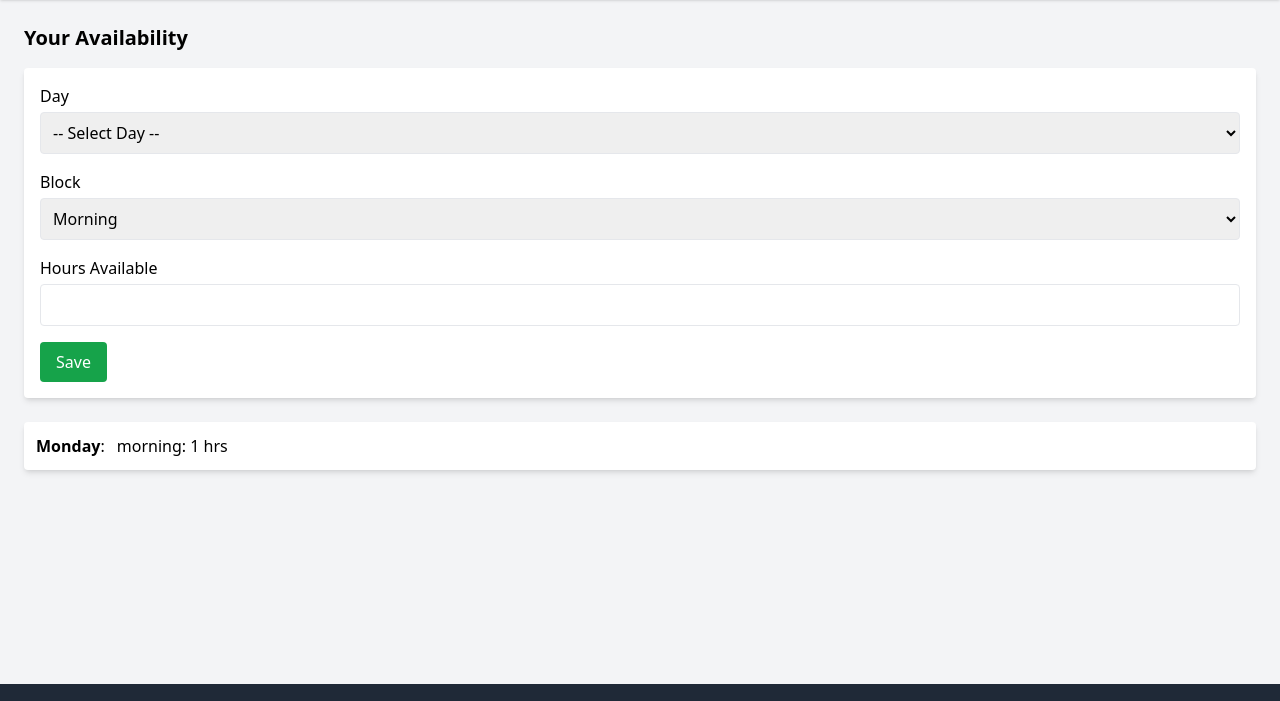
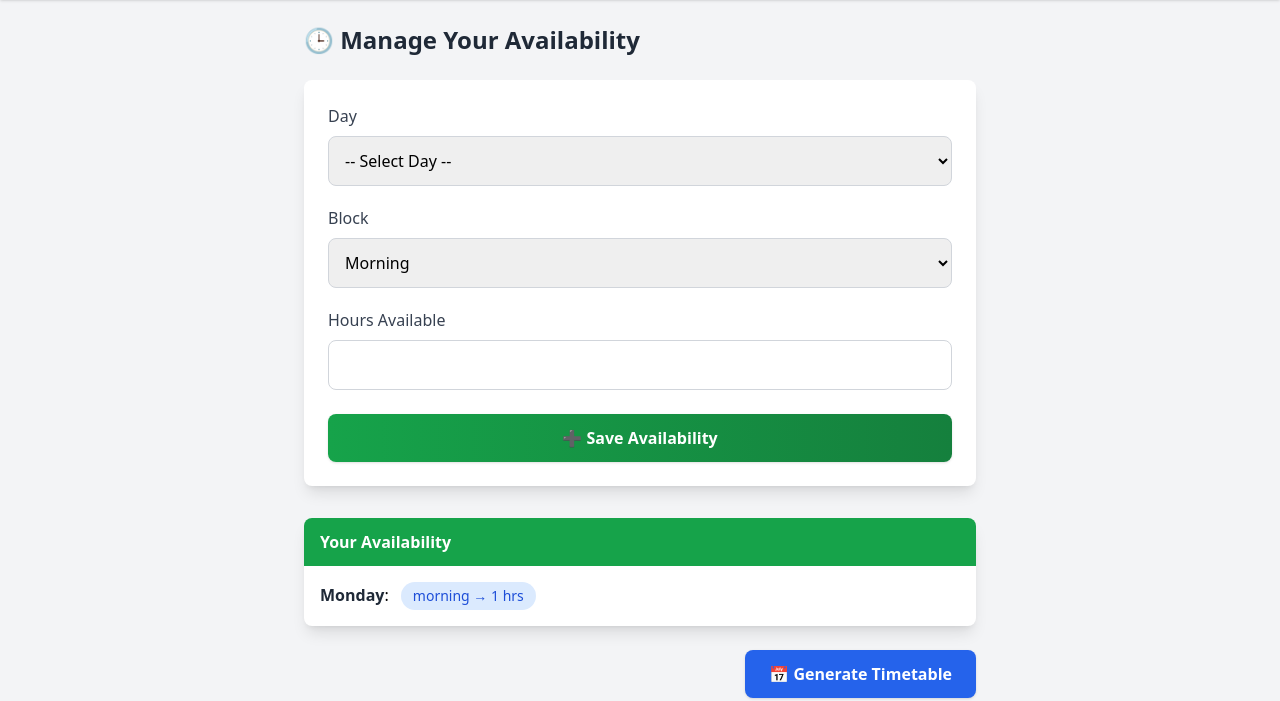
Before and after one commit to K1motho/timeTable_generator, a Django app: page /availability/ in a window 1280 px wide. Shown: the part 60-761 px from the top of the page. Run offline with Django 5.2, Linux system fonts and the light colour scheme; tables that the repository leaves empty hold one stand-in row (values such as "Sample post"); one stand-in notice (Sample message) is shown; some libraries are stand-ins or nearby versions.

Commit message:
now moves to availability

```diff
--- a/timetable/tapp/templates/availability_list.html
+++ b/timetable/tapp/templates/availability_list.html
@@ -2,13 +2,15 @@
 {% block title %}Availability{% endblock %}
 
 {% block content %}
-  <h2 class="text-xl font-semibold mb-4">Your Availability</h2>
+<div class="max-w-2xl mx-auto">
+  <h2 class="text-2xl font-bold text-gray-800 mb-6">🕒 Manage Your Availability</h2>
 
-  <form method="post" onsubmit="return validateForm()" class="bg-white shadow-md rounded p-4 mb-6">
+  <!-- Add Availability Form -->
+  <form method="post" class="bg-white shadow-lg rounded-lg p-6 mb-8">
     {% csrf_token %}
-    <div class="mb-4">
-      <label class="block font-medium mb-1">Day</label>
-      <select name="day" class="w-full border rounded p-2" required>
+    <div class="mb-5">
+      <label class="block text-gray-700 font-medium mb-2">Day</label>
+      <select name="day" class="w-full border border-gray-300 rounded-lg p-3 focus:outline-none focus:ring-2 focus:ring-blue-500" required>
         <option value="">-- Select Day --</option>
         <option value="mon">Monday</option>
         <option value="tue">Tuesday</option>
@@ -18,38 +20,87 @@
         <option value="sat">Saturday</option>
       </select>
     </div>
-    <div class="mb-4">
-      <label class="block font-medium mb-1">Block</label>
-      <select name="block" class="w-full border rounded p-2" required>
+
+    <div class="mb-5">
+      <label class="block text-gray-700 font-medium mb-2">Block</label>
+      <select name="block" class="w-full border border-gray-300 rounded-lg p-3 focus:outline-none focus:ring-2 focus:ring-blue-500" required>
         <option value="morning">Morning</option>
         <option value="afternoon">Afternoon</option>
         <option value="evening">Evening</option>
       </select>
     </div>
-    <div class="mb-4">
-      <label class="block font-medium mb-1">Hours Available</label>
-      <input type="number" name="hours" min="0" class="w-full border rounded p-2" required>
+
+    <div class="mb-6">
+      <label class="block text-gray-700 font-medium mb-2">Hours Available</label>
+      <input type="number" name="hours" min="1"
+             class="w-full border border-gray-300 rounded-lg p-3 focus:outline-none focus:ring-2 focus:ring-blue-500" required>
     </div>
-    <button type="submit" class="bg-green-600 text-white px-4 py-2 rounded hover:bg-green-700">Save</button>
+
+    <button type="submit"
+            class="w-full bg-gradient-to-r from-green-600 to-green-700 text-white py-3 rounded-lg font-semibold shadow hover:from-green-700 hover:to-green-800 transition">
+      ➕ Save Availability
+    </button>
   </form>
 
-  <ul class="bg-white shadow-md rounded divide-y">
+  <!-- Availability List -->
+  <div class="bg-white shadow-lg rounded-lg overflow-hidden">
+    <h3 class="bg-green-600 text-white px-4 py-3 font-semibold">Your Availability</h3>
+    <ul class="divide-y divide-gray-200">
       {% for avail in availability %}
-      <li class="p-3">
-        <strong>{{ avail.get_day_display }}</strong>:
+        <li class="p-4">
+          <strong class="text-gray-800">{{ avail.get_day_display }}</strong>:
           {% for block in avail.blocks.all %}
-          <span class="ml-2">{{ block.block }}: {{ block.hours }} hrs</span>
+            <span class="ml-2 inline-block px-3 py-1 rounded-full bg-blue-100 text-blue-700 text-sm">
+              {{ block.block }} → {{ block.hours }} hrs
+            </span>
           {% endfor %}
         </li>
       {% empty %}
-      <li class="p-3 text-gray-500">No availability set yet.</li>
+        <li class="p-4 text-gray-500 italic">No availability set yet.</li>
       {% endfor %}
     </ul>
+  </div>
 
+  <!-- Generate Timetable button -->
+  {% if availability %}
+    <div class="mt-6 text-right">
+      <a href="{% url 'finalize_generate' %}"
+         class="inline-block px-6 py-3 bg-blue-600 text-white font-semibold rounded-lg shadow hover:bg-blue-700 transition">
+        📅 Generate Timetable
+      </a>
+    </div>
+  {% endif %}
+</div>
+
+<!-- Toast container -->
+<div id="toast-container" class="fixed top-5 right-5 space-y-3 z-50">
+  {% if messages %}
+    {% for message in messages %}
+      <div class="toast px-4 py-3 rounded-lg shadow-md text-white transform transition-all duration-500 translate-x-0 opacity-100
+                  {% if message.tags == 'success' %}
+                    bg-green-600
+                  {% elif message.tags == 'error' %}
+                    bg-red-600
+                  {% elif message.tags == 'warning' %}
+                    bg-yellow-500
+                  {% elif message.tags == 'info' %}
+                    bg-blue-600
+                  {% else %}
+                    bg-gray-800
+                  {% endif %}">
+        {{ message }}
+      </div>
+    {% endfor %}
+  {% endif %}
+</div>
+
+<!-- Auto-hide toasts -->
 <script>
-    function validateForm() {
-      // Example toast-like confirmation if days are skipped
-      return confirm("Are you sure you want to leave some days blank?");
-    }
+  setTimeout(() => {
+    document.querySelectorAll('#toast-container .toast').forEach(toast => {
+      toast.classList.add("opacity-0", "translate-x-10");
+      setTimeout(() => toast.remove(), 500);
+    });
+  }, 3000);
 </script>
 {% endblock %}
```
Also changed, not shown: timetable/tapp/templates/unit_list.html (+10 -0 lines). Lines whose indentation alone changed are shown as unchanged.
